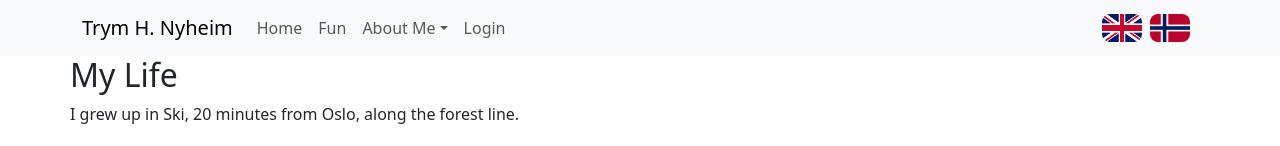
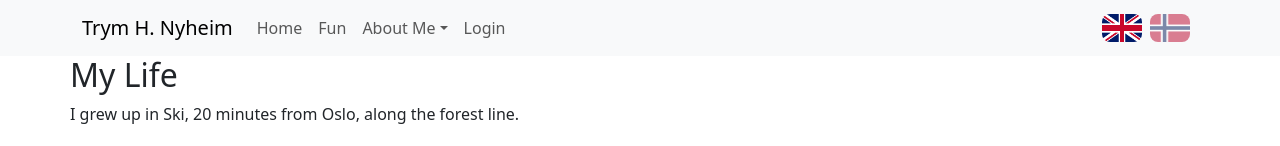
Before and after one commit to Trymnyheim/Webpage, a React (Vite) app in the folder frontend/: page /aboutme in a window 1280 px wide. Shown: the top 146 px of the page. Built offline with nearby package versions, Linux system fonts and the light colour scheme.

Commit message:
fix: css selected language

```diff
--- a/frontend/src/App.css
+++ b/frontend/src/App.css
@@ -11,6 +11,14 @@
 
 .bg-green {
     background-color: var(--green);
+}
+
+.bg-green-dark {
+    background-color: var(--green-dark) !important;
+}
+
+.bg-green-light {
+    background-color: var(--green-light) !important;
 }
 
 .error {
@@ -77,3 +85,16 @@
 .contact-form {
     background-color: aliceblue;
 }
+
+.flag {
+    height: 28px;
+    width: 40px;
+    margin-right: 8px;
+    border-radius: 8px;
+    cursor: pointer;
+    opacity: 0.5;
+}
+
+.flag.selected {
+    opacity: 1;
+}
--- a/frontend/src/Colors.css
+++ b/frontend/src/Colors.css
@@ -6,7 +6,3 @@
     --error: rgb(255, 0, 0);
     --body-size: 1140px;
 }
-
-.bg-green-dark {
-    background-color: var(--green-dark) !important;
-}
--- a/frontend/src/components/LanguageSwitcher.jsx
+++ b/frontend/src/components/LanguageSwitcher.jsx
@@ -1,26 +1,25 @@
-import React from 'react';
 import { useTranslation } from 'react-i18next';
 
 function LanguageSwitcher() {
   	const { i18n } = useTranslation();
 
   	const changeLanguage = (language) => {
-    	i18n.changeLanguage(language); // Switches language
-  	};
-
-  	const flagStyle = {
-		height: "28px",
-		width: "40px",
-		marginRight: "8px",
-		borderRadius: "8px",
-		cursor: "pointer"
+    	i18n.changeLanguage(language);
   	}
 
   	return (
-		<div>
-			<img src="/imgs/en_flag.png" onClick={() => changeLanguage("en")} style={flagStyle} />
-			<img src="/imgs/no_flag.png" onClick={() => changeLanguage("no")}style={flagStyle} />
-		</div>
+		<>
+			<img
+				src="/imgs/en_flag.png"
+				onClick={() => changeLanguage("en")}
+				className={`flag${i18n.language === 'en' ? ' selected' : ''}`}
+			/>
+			<img
+				src="/imgs/no_flag.png"
+				onClick={() => changeLanguage("no")}
+				className={`flag${i18n.language === 'no' ? ' selected' : ''}`}
+			/>
+		</>
   	);
 }
 
```
